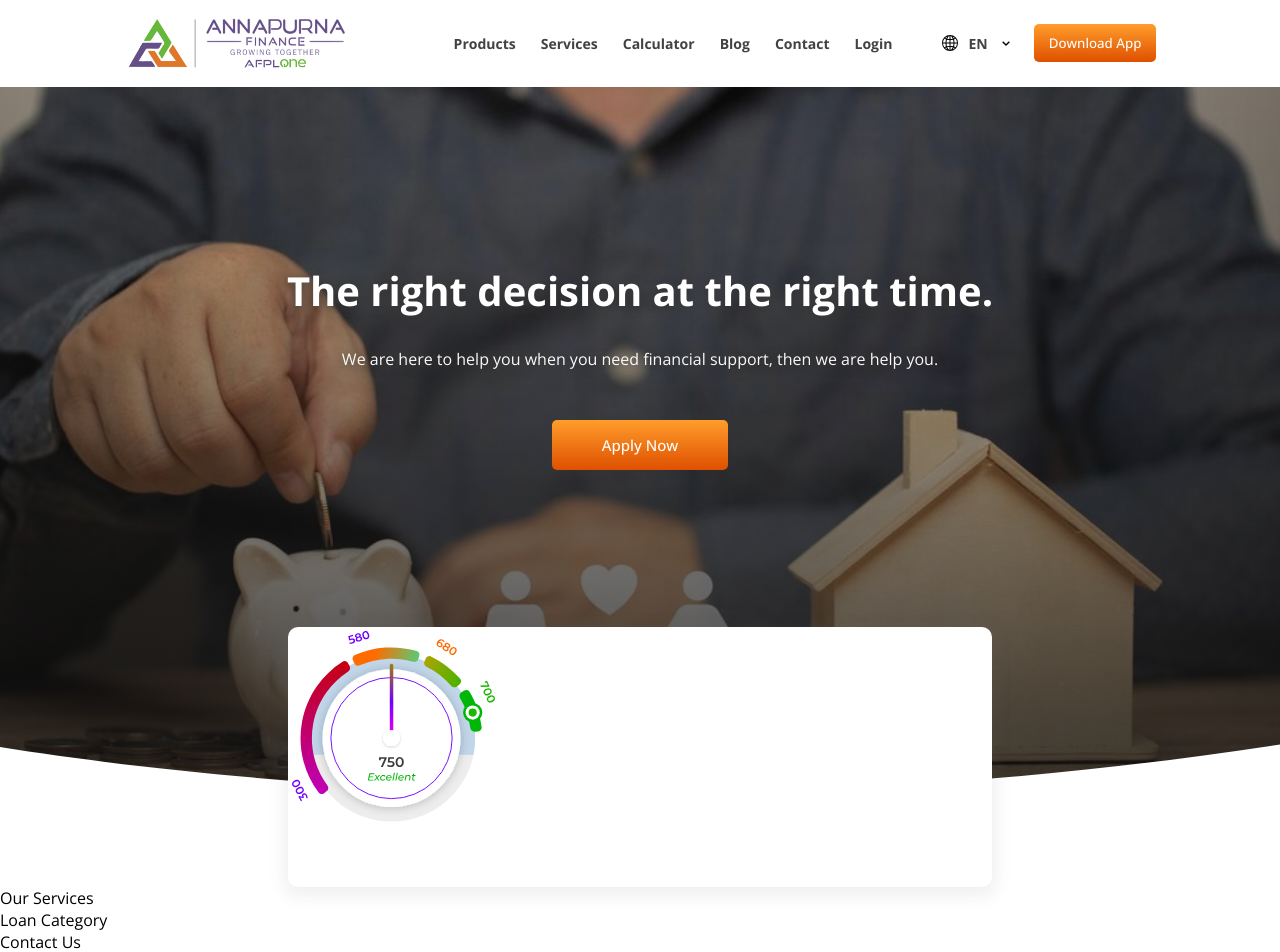
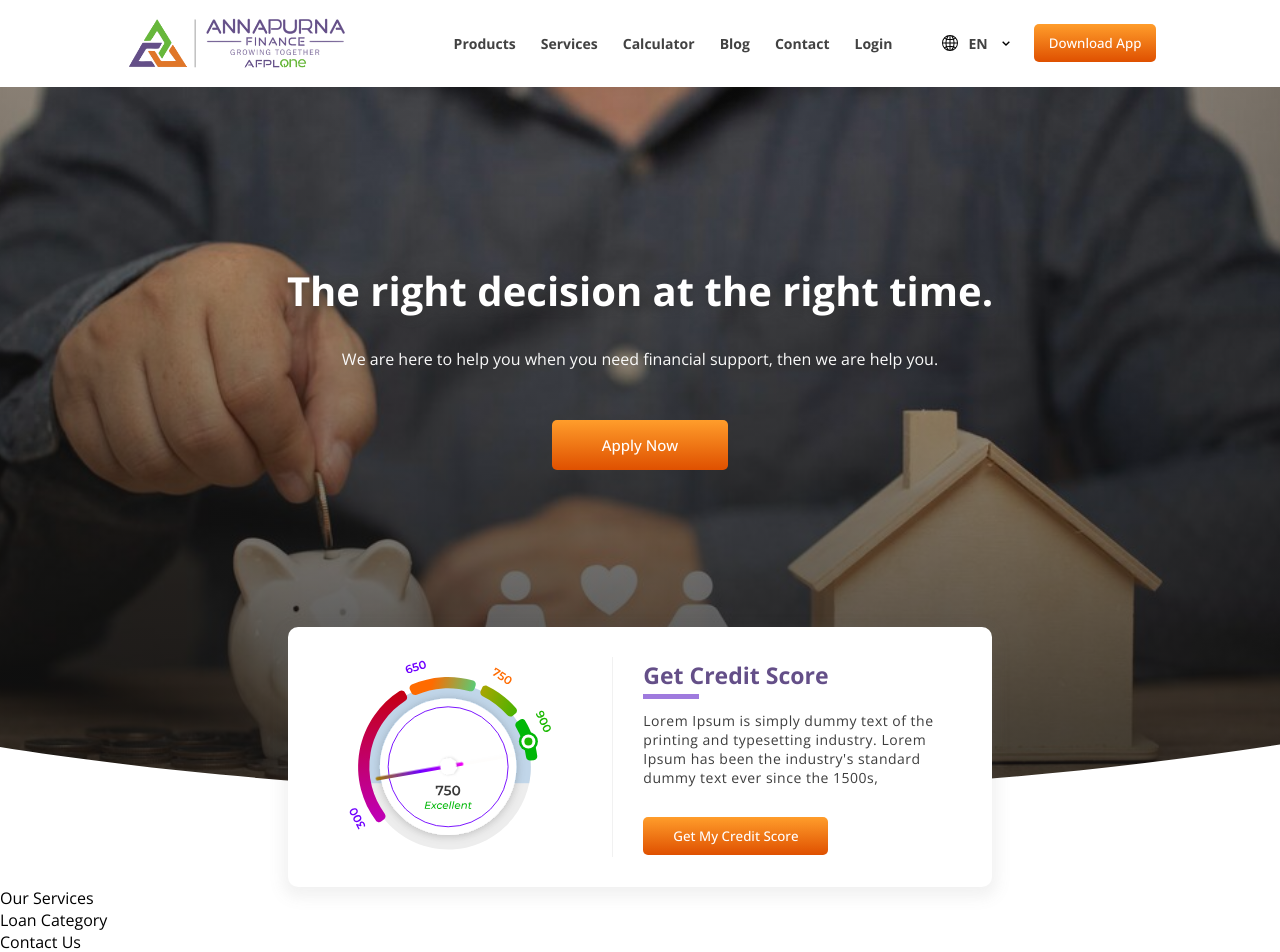
Before and after one commit to Biswajit-Gahan/afpl-one-frontend, a React (Create React App) app: page / in a window 1280 px wide. Shown: the top 952 px of the page. Built offline with nearby package versions, Linux system fonts and the light colour scheme.

Commit message:
slider trial-1

```diff
--- a/src/components/custom.button/custom.button.styles.js
+++ b/src/components/custom.button/custom.button.styles.js
@@ -1,4 +1,5 @@
 import styled from "styled-components";
+import { sliderTransition } from "../../constants/keyframes";
 
 export const Button = styled.button`
   padding: ${({ padding }) => (padding)};
@@ -14,5 +15,5 @@ export const Button = styled.button`
 
   &:hover {
     transform: ${({ transform }) => (transform)};
-  }
+  };
 `;
--- a/src/components/slider/Slider.js
+++ b/src/components/slider/Slider.js
@@ -3,14 +3,14 @@ import { Container, ContentsContainer, HeaderText, QuoteText, TextContainer, Wra
 import CustomButton from '../custom.button/CustomButton';
 import Colors from '../../constants/colors';
 
-const Slider = ({ img, alt, header, quote, btnLink, headerSlide, quoteSlide, btnSlice }) => {
+const Slider = ({ img, alt, header, quote, btnLink, headerSlide, quoteSlide }) => {
   return (
     <Container>
       <Wrapper bgImg={img}>
         <ContentsContainer>
           <TextContainer>
-            <HeaderText>{header}</HeaderText>
-            <QuoteText>{quote}</QuoteText>
+            <HeaderText headerSlide={headerSlide}>{header}</HeaderText>
+            <QuoteText quoteSlide={quoteSlide}>{quote}</QuoteText>
           </TextContainer>
           <CustomButton
             name="Apply Now"
--- a/src/components/slider/slider.styles.js
+++ b/src/components/slider/slider.styles.js
@@ -1,5 +1,6 @@
 import styled from "styled-components";
 import Colors from "../../constants/colors";
+import { sliderTransition } from "../../constants/keyframes";
 
 export const Container = styled.div`
 `;
@@ -39,10 +40,20 @@ export const HeaderText = styled.h1`
   font-size: 40px;
   color: ${Colors.WHITE};
   filter: drop-shadow(0 2px 5px ${Colors.BLACK_SHADOW_200});
+  transform: ${({ headerSlide }) => headerSlide === "fromUp" ? "translateY(-50px)" : headerSlide === "fromLeft" ? "translateX(-50px)" : "translateX(50px)"};
+  transition: all 0.3s ease-in-out;
+
+  animation: ${sliderTransition} 2s forwards;
+
 `;
 
 export const QuoteText = styled.p`
   font-size: 16px;
   color: ${Colors.OFF_WHITE_100};
-  filter: drop-shadow(0 2px 5px ${Colors.BLACK_SHADOW_200});
+  filter: drop - shadow(0 2px 5px ${Colors.BLACK_SHADOW_200});
+  transform: ${({ quoteSlide }) => quoteSlide === "fromDown" ? "translateY(50px)" : quoteSlide === "fromLeft" ? "translateX(-50px)" : "translateX(50px)"};
+  opacity: 0;
+  transition: all 0.3s ease-in-out;
+
+  animation: ${sliderTransition} 2s forwards;
 `;
--- a/src/constants/colors.js
+++ b/src/constants/colors.js
@@ -3,10 +3,12 @@ const Colors = {
   ORANGE_200: "#DF5000",
   WHITE: "#FFFFFF",
   OFF_WHITE_100: "#FAFAFA",
+  BLACK_200: "#3d3d3d",
   BLACK_300: "#424242",
   BLACK_SHADOW: "rgba(115, 115, 115, 0.1)",
   BLACK_SHADOW_200: "rgba(48, 48, 48, 0.7)",
   OVERLAY_TRANSPARENT_100: "rgba(45, 45, 45, 0.7)",
+  PURPLE_100: "rgba(159, 122, 222, 1)",
   PURPLE_200: "rgba(100, 79, 136, 1)",
   OVERLAY_GRADIENT_LIGHT: "rgba(48, 48, 48, 0.2)",
   OVERLAY_GRADIENT_DARK: "rgba(18, 18, 18, 0.9)",
--- /dev/null
+++ b/src/constants/keyframes.js
@@ -0,0 +1,46 @@
+import { keyframes } from "styled-components";
+
+export const rotateCreditMeter = keyframes`
+  0% {
+    transform: rotateZ(0deg);
+  }
+
+  14% {
+    transform: rotateZ(-100deg);
+  }
+
+  28% {
+    transform: rotateZ(-80deg);
+  }
+
+  42% {
+    transform: rotateZ(-90deg);
+  }
+
+  56% {
+    transform: rotateZ(20deg);
+  }
+
+  70% {
+    transform: rotateZ(-10deg);
+  }
+
+  84% {
+    transform: rotateZ(60deg);
+  }
+
+  100% {
+    transform: rotateZ(30deg);
+  }
+`;
+
+export const sliderTransition = keyframes`
+  0% {
+    opacity: 0;
+  }
+
+ 100% {
+    transform: translate(0, 0);
+    opacity: 1;
+  }
+`;
--- a/src/templates/home/Home.js
+++ b/src/templates/home/Home.js
@@ -1,10 +1,10 @@
 import React from 'react'
-import { ApplicationProcessContainer, ContactUsContainer, Container, CreditScoreContainer, GetMobileAppContainer, LoanCategoriesContainer, MainSectionContainer, OurServicesContainer, TestimonialsContainer, WaveContainer } from './home.styles'
+import { ApplicationProcessContainer, ContactUsContainer, Container, CreditMeterImage, CreditScoreContainer, Divider, GetCreditContainer, GetCreditHeader, GetCreditText, GetCreditTextContainer, GetMobileAppContainer, LoanCategoriesContainer, MainSectionContainer, OurServicesContainer, TestimonialsContainer, WaveContainer } from './home.styles'
 import Slider from '../../components/slider/Slider';
 import sliderImage1 from "../../assets/image/slider-img-1.jpg";
 import waveImage from "../../assets/image/slider-wave.svg";
-import scoreMeter from "../../assets/image/score-meter.svg";
 import Colors from '../../constants/colors';
+import CustomButton from '../../components/custom.button/CustomButton';
 
 const Home = () => {
   return (
@@ -17,14 +17,34 @@ const Home = () => {
           quote="We are here to help you when you need financial support, then we are help you."
           btnLink="/"
           headerSlide="fromUp"
-          quoteSlide="fromDown"
-          btnSlice="fromDown"
+          quoteSlide="fromLeft"
         />
 
         <WaveContainer bgImg={waveImage}></WaveContainer>
 
         <CreditScoreContainer>
-          <img src={scoreMeter} style={{ width: "30%", }} />
+          <CreditMeterImage />
+
+          <Divider></Divider>
+
+          <GetCreditContainer>
+            <GetCreditTextContainer>
+              <GetCreditHeader>Get Credit Score</GetCreditHeader>
+              <GetCreditText>Lorem Ipsum is simply dummy text of the printing and typesetting industry. Lorem Ipsum has been the industry's standard dummy text ever since the 1500s,</GetCreditText>
+            </GetCreditTextContainer>
+
+            <CustomButton
+              name="Get My Credit Score"
+              padding="10px 30px"
+              cursor="pointer"
+              border="none"
+              bg_image={`linear-gradient(${Colors.ORANGE_100}, ${Colors.ORANGE_200})`}
+              color={`${Colors.WHITE}`}
+              font_weight="500"
+              border_radius="5px"
+              transform="scale(0.96)"
+            />
+          </GetCreditContainer>
         </CreditScoreContainer>
       </MainSectionContainer>
 
--- a/src/templates/home/home.styles.js
+++ b/src/templates/home/home.styles.js
@@ -1,5 +1,7 @@
 import styled from "styled-components";
 import Colors from "../../constants/colors";
+import { rotateCreditMeter } from "../../constants/keyframes";
+import { ReactComponent as scoreMeter } from "../../assets/image/score-meter.svg";
 
 export const Container = styled.div`
 `;
@@ -29,6 +31,63 @@ export const CreditScoreContainer = styled.div`
   background-color: ${Colors.WHITE};
   border-radius: 10px;
   box-shadow: 0 5px 15px 5px ${Colors.BLACK_SHADOW};
+  padding: 30px;
+  display: flex;
+  align-items: center;
+  justify-content: center;
+  gap: 30px;
+`;
+
+export const CreditMeterImage = styled(scoreMeter)`
+  height: 100%;
+
+  #pointer {
+    transform-origin: center;
+    transform-box: fill-box;
+    animation: ${rotateCreditMeter} infinite 3s alternate;
+  }
+`;
+
+export const Divider = styled.div`
+  width: 4px;
+  height: 100%;
+  background-color: ${Colors.BLACK_SHADOW};
+`;
+
+export const GetCreditContainer = styled.div`
+  display: flex;
+  flex-direction: column;
+  align-items: flex-start;
+  gap: 30px;
+`;
+
+export const GetCreditTextContainer = styled.div`
+  display: flex;
+  flex-direction: column;
+  align-items: flex-start;
+  gap: 20px;
+`;
+
+export const GetCreditHeader = styled.h1`
+  font-size: 23px;
+  color: ${Colors.PURPLE_200};
+  position: relative;
+
+  &::after {
+    content: "";
+    position: absolute;
+    left: 0;
+    bottom: -8px;
+    width: 30%;
+    height: 5px;
+    background-color: ${Colors.PURPLE_100};
+  }
+`;
+
+export const GetCreditText = styled.p`
+  font-size: 14px;
+  color: ${Colors.BLACK_200};
+  letter-spacing: 0.5px;
 `;
 
 export const OurServicesContainer = styled.section``;
```
Also changed, not shown: src/assets/image/score-meter.svg.
